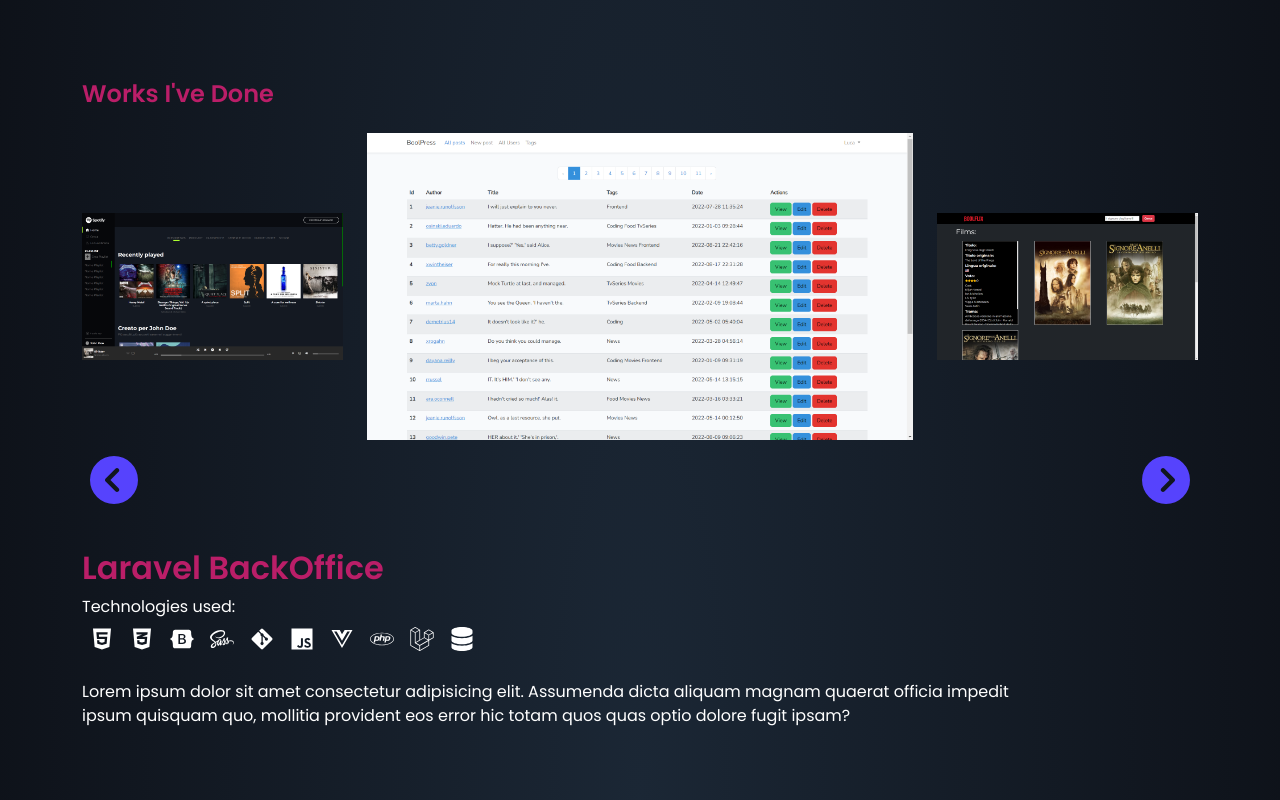
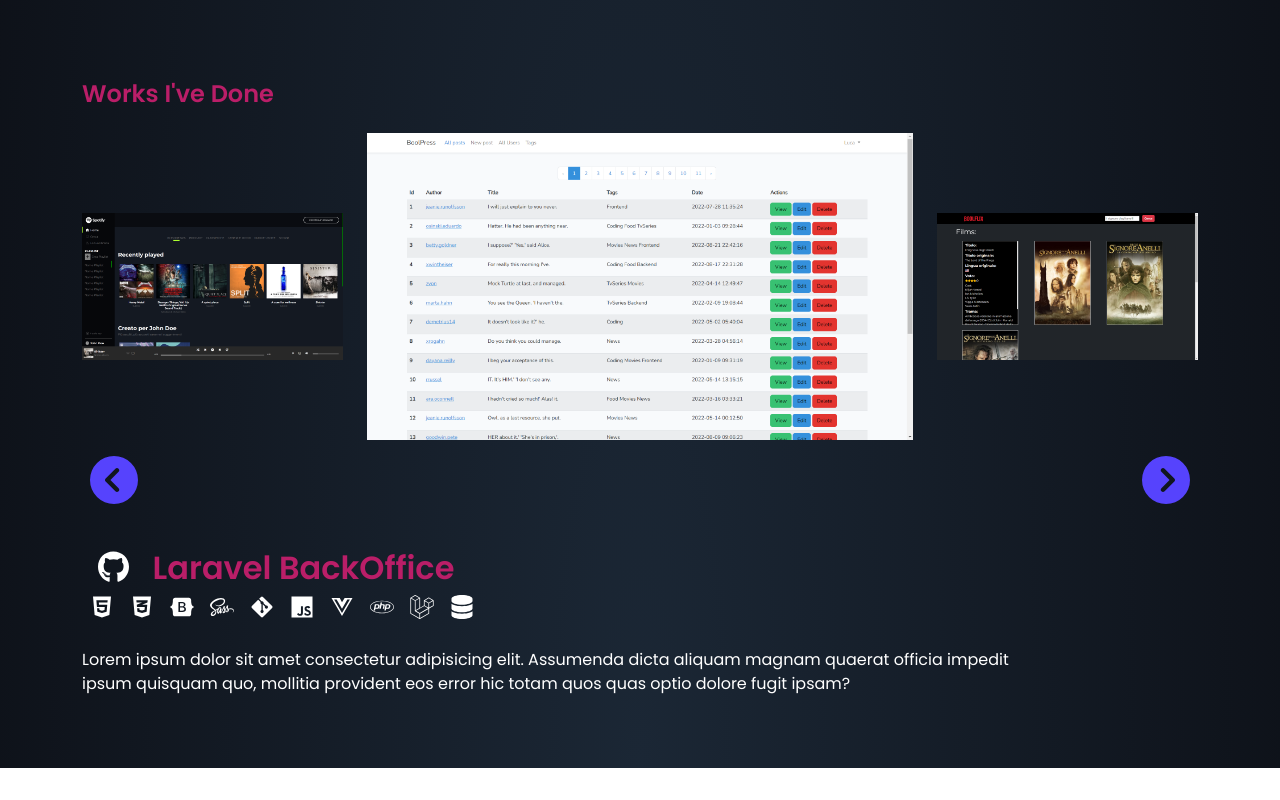
Before and after one commit to LucaSpennato/Luca-Spennato, a Vue app: page / in a window 1280 px wide. Shown: the part 2141-2941 px from the top of the page. After the commit the page ends 2909 px from the top, so only its background shows below. Built offline with nearby package versions, Linux system fonts and the light colour scheme.

Commit message:
github icon and repo link add

```diff
--- a/src/components/mainComponents/WorksSection.vue
+++ b/src/components/mainComponents/WorksSection.vue
@@ -42,12 +42,12 @@
 
           <div class="col-12 my-4">
             <h2 class="pageStyleWordLight text-capitalize">
+                <a class="mx-3 icon" :href="worksCarousel[currentWork].repoLink" target="_blank">
+                   <font-awesome-icon icon="fa-brands fa-github" />
+                </a>
                 {{ worksCarousel[currentWork].name }}
             </h2>
             <ul id="tech-icons-wrapper">
-              <li>
-                Technologies used:
-              </li>
               <li class="mx-2 icon" v-for="(icon, i) in worksCarousel[currentWork].techUsed" :key="i">
                 <font-awesome-icon :icon=" $_fixedFontAwesomeIconsPath(icon)" />
               </li>
@@ -77,9 +77,10 @@
       worksCarousel: [
         {
           name: 'laravel backOffice',
+          src: 'backend',
           description: '',
           techUsed: ['html5', 'css3','bootstrap','sass', 'git', 'js', 'vuejs', 'php', 'laravel', 'database'],
-          src: 'backend',
+          repoLink: 'https://github.com/LucaSpennato/laravel-boolpress',
           isActive: true,
         },
         {
@@ -87,13 +88,15 @@
           src: 'boolflix',
           description: '',
           techUsed: ['html5', 'css3','bootstrap','sass','git', 'js', 'vuejs'],
+          repoLink: 'https://github.com/LucaSpennato/vue-boolflix',
           isActive: false,
         },
         {
           name: 'boolzapp web clone',
           src: 'boolzapp',
-          description: '',
+          description: 'https://github.com/LucaSpennato/vue-boolzapp',
           techUsed: ['html5', 'css3', 'bootstrap', 'git', 'js', 'vuejs'],
+          repoLink: 'https://github.com/LucaSpennato/vue-boolzapp',
           isActive: false,
         },
         {
@@ -101,6 +104,7 @@
           src: 'dccomics',
           description: '',
           techUsed: ['html5', 'css3', 'bootstrap', 'git', 'js', 'vuejs'],
+          repoLink: 'https://github.com/LucaSpennato/vue-dc-comics',
           isActive: false,
         },
         {
@@ -108,20 +112,23 @@
           src: 'dropbox',
           description: '',
           techUsed: ['html5', 'css3', 'bootstrap', 'git'],
+          repoLink: 'https://github.com/LucaSpennato/htmlcss-dropbox',
           isActive: false,
         },
         {
           name: 'playstation frontend clone',
-          techUsed: ['html5', 'css3', 'bootstrap', 'git'],
           src: 'playstation',
           description: '',
+          techUsed: ['html5', 'css3', 'bootstrap', 'git'],
+          repoLink: 'https://github.com/LucaSpennato/htmlcss-playstation',
           isActive: false,
         },
         {
-          name: 'spotify frontend clone',
-          techUsed: ['html5', 'css3', 'git'],
+          name: 'spotify web frontend clone',
           src: 'spotify',
           description: '',
+          techUsed: ['html5', 'css3', 'git'],
+          repoLink: 'https://github.com/LucaSpennato/html-css-spotifyweb',
           isActive: false,
         },
       ]
@@ -240,7 +247,11 @@
     #tech-icons-wrapper{
       list-style: none;
       padding: 0;
-      li {
+      .repo-link{
+        display: flex;
+        align-items: center;
+      }
+      li, a {
         margin: .5rem 0;
         &.icon{
           display: inline;
@@ -323,9 +334,6 @@
     }
 
   }
-
-
-
   }
 
 </style>
```
